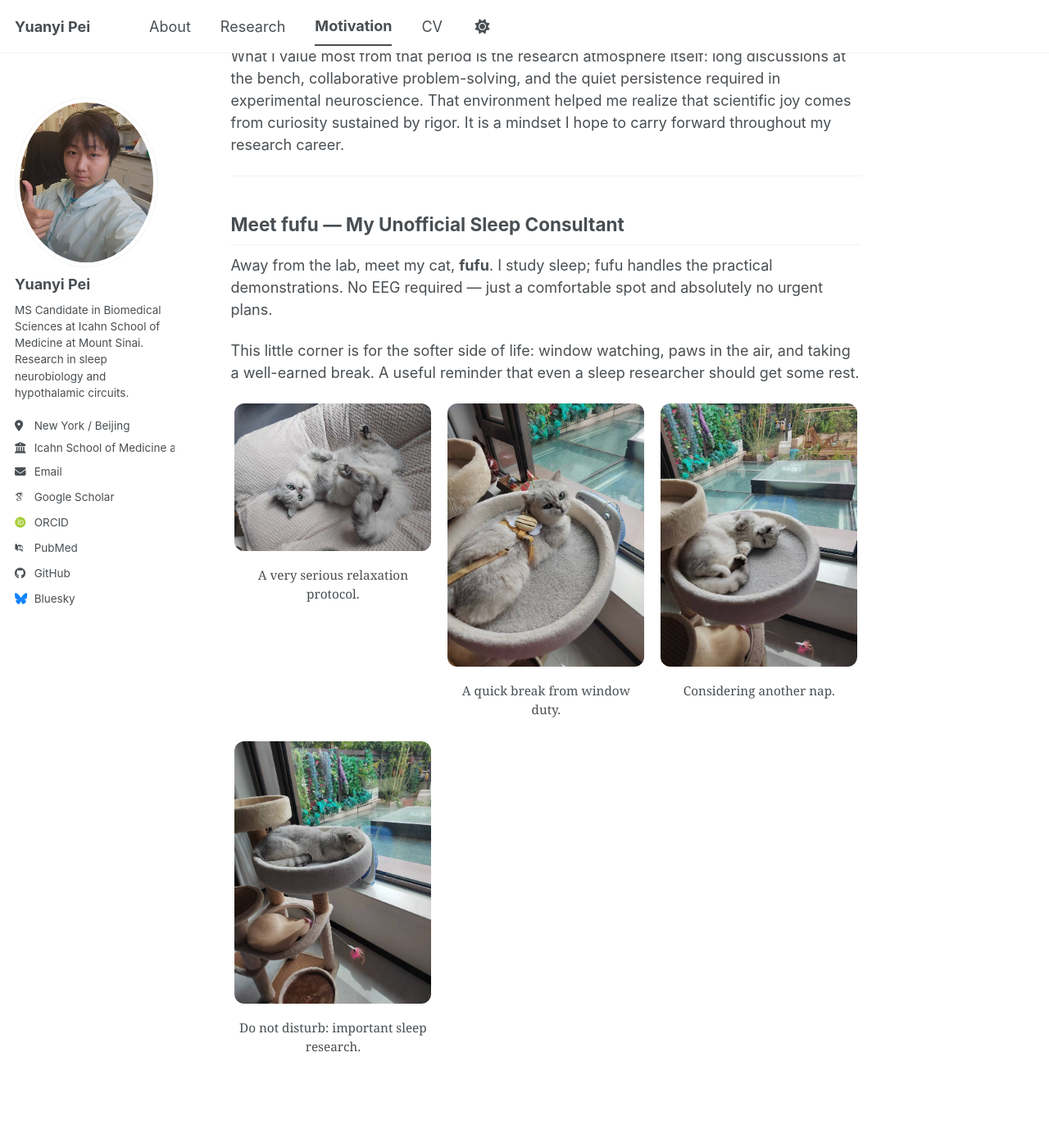
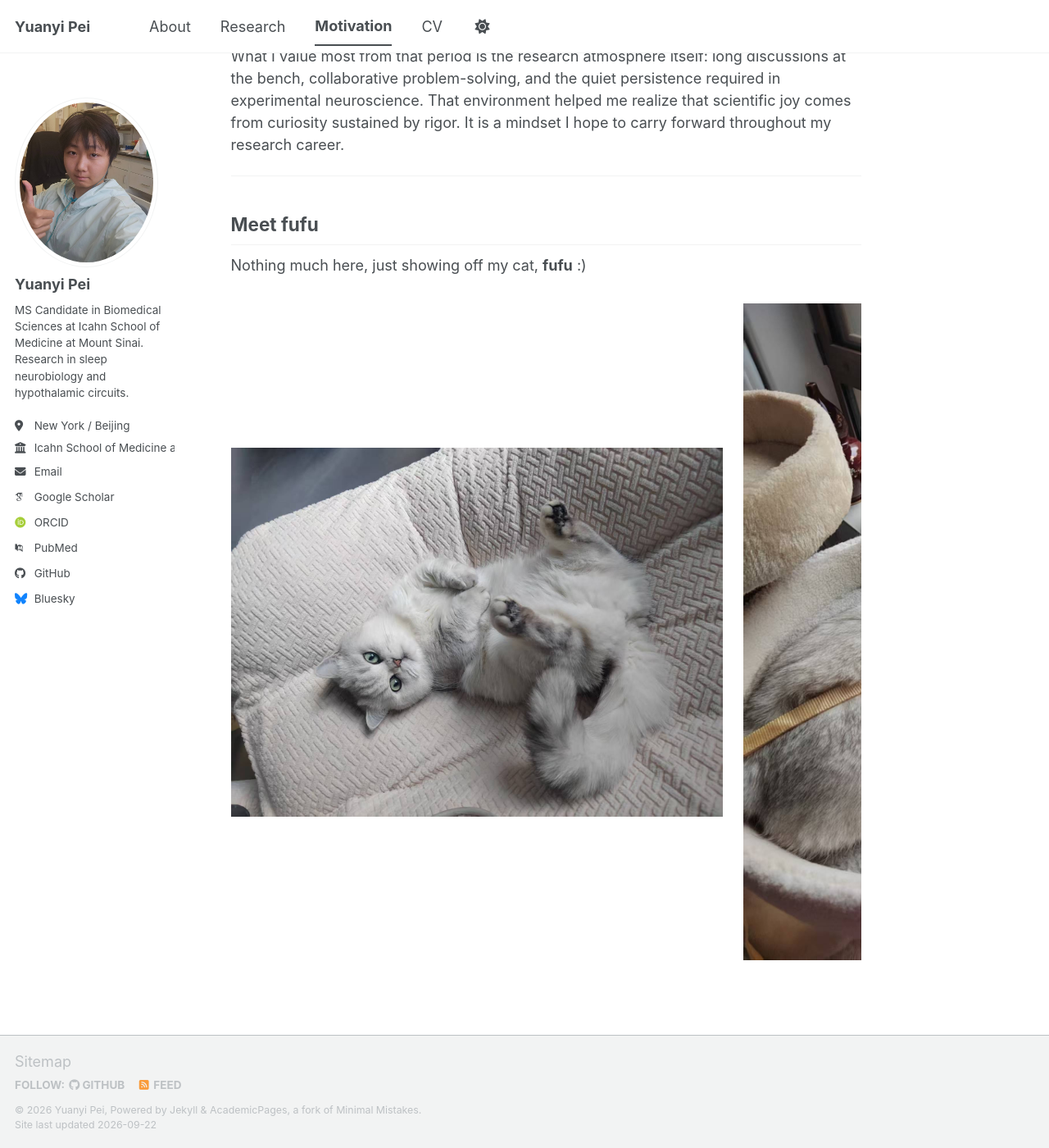
Before and after one commit to Yuanyi-Pei/YuanyiPei.github.io, a Jekyll site: the page built from _pages/motivation.md, in a window 1280 px wide and 1400 px high, scrolled down 1633 px. Shown: the whole window at 82% size. Built offline with Jekyll 4.4.1, drawn with Linux system fonts in a browser that asks for light colours; some web fonts are replaced; a script bundle is joined from its source files by our own code; library files that are not in the unit come from our copies.

Commit message:
Use scrolling fufu album and simplify caption

```diff
--- a/_pages/motivation.md
+++ b/_pages/motivation.md
@@ -42,35 +42,20 @@ What I value most from that period is the research atmosphere itself: long discu
 
 ---
 
-## Meet fufu — My Unofficial Sleep Consultant
+## Meet fufu
 
-Away from the lab, meet my cat, **fufu**. I study sleep; fufu handles the practical demonstrations. No EEG required — just a comfortable spot and absolutely no urgent plans.
+Nothing much here, just showing off my cat, **fufu** :)
 
-This little corner is for the softer side of life: window watching, paws in the air, and taking a well-earned break. A useful reminder that even a sleep researcher should get some rest.
+<div style="overflow-x:auto; white-space:nowrap; scroll-snap-type:x mandatory; padding:10px 0;" tabindex="0" role="region" aria-label="fufu photo album">
+  <img src="{{ site.baseurl }}/images/fufu-sofa.jpg" alt="fufu lying belly-up on the sofa" loading="lazy"
+       style="width:80%; max-width:600px; height:auto; margin-right:20px; scroll-snap-align:center; display:inline-block; vertical-align:middle;">
 
-<div style="display:grid; grid-template-columns:repeat(auto-fit, minmax(min(240px, 100%), 1fr)); gap:20px; max-width:760px; margin:24px auto; align-items:start;">
-  <figure style="display:block; margin:0; width:100%;">
-    <a href="{{ site.baseurl }}/images/fufu-sofa.jpg">
-      <img src="{{ site.baseurl }}/images/fufu-sofa.jpg" alt="fufu lying belly-up on the sofa" loading="lazy" style="display:block; width:100%; height:auto; border-radius:12px;">
-    </a>
-    <figcaption style="margin-top:8px; font-size:0.85em; text-align:center;">A very serious relaxation protocol.</figcaption>
-  </figure>
-  <figure style="display:block; margin:0; width:100%;">
-    <a href="{{ site.baseurl }}/images/fufu-window.jpg">
-      <img src="{{ site.baseurl }}/images/fufu-window.jpg" alt="fufu looking back from a cat bed by the window" loading="lazy" style="display:block; width:100%; height:auto; border-radius:12px;">
-    </a>
-    <figcaption style="margin-top:8px; font-size:0.85em; text-align:center;">A quick break from window duty.</figcaption>
-  </figure>
-  <figure style="display:block; margin:0; width:100%;">
-    <a href="{{ site.baseurl }}/images/fufu-relaxing.jpg">
-      <img src="{{ site.baseurl }}/images/fufu-relaxing.jpg" alt="fufu lounging on a cat tree with paws curled up" loading="lazy" style="display:block; width:100%; height:auto; border-radius:12px;">
-    </a>
-    <figcaption style="margin-top:8px; font-size:0.85em; text-align:center;">Considering another nap.</figcaption>
-  </figure>
-  <figure style="display:block; margin:0; width:100%;">
-    <a href="{{ site.baseurl }}/images/fufu-napping.jpg">
-      <img src="{{ site.baseurl }}/images/fufu-napping.jpg" alt="fufu resting face-down in a cat bed" loading="lazy" style="display:block; width:100%; height:auto; border-radius:12px;">
-    </a>
-    <figcaption style="margin-top:8px; font-size:0.85em; text-align:center;">Do not disturb: important sleep research.</figcaption>
-  </figure>
+  <img src="{{ site.baseurl }}/images/fufu-window.jpg" alt="fufu looking back from a cat bed by the window" loading="lazy"
+       style="width:80%; max-width:600px; height:auto; margin-right:20px; scroll-snap-align:center; display:inline-block; vertical-align:middle;">
+
+  <img src="{{ site.baseurl }}/images/fufu-relaxing.jpg" alt="fufu lounging on a cat tree" loading="lazy"
+       style="width:80%; max-width:600px; height:auto; margin-right:20px; scroll-snap-align:center; display:inline-block; vertical-align:middle;">
+
+  <img src="{{ site.baseurl }}/images/fufu-napping.jpg" alt="fufu resting in a cat bed" loading="lazy"
+       style="width:80%; max-width:600px; height:auto; scroll-snap-align:center; display:inline-block; vertical-align:middle;">
 </div>
```
